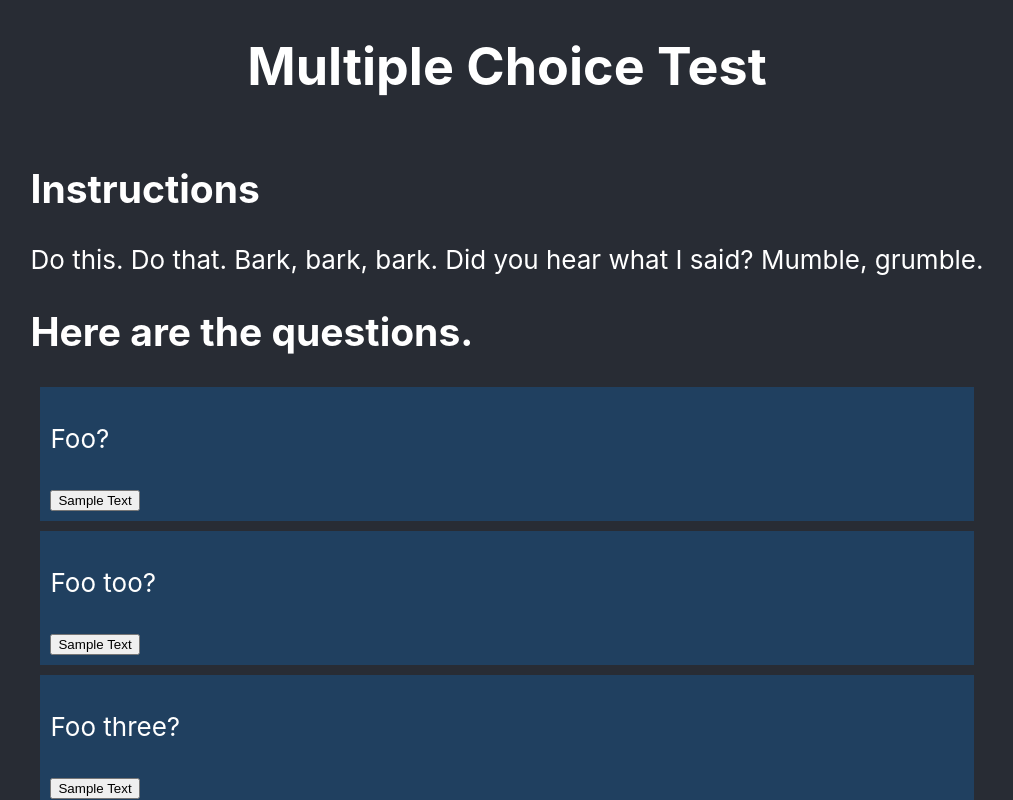
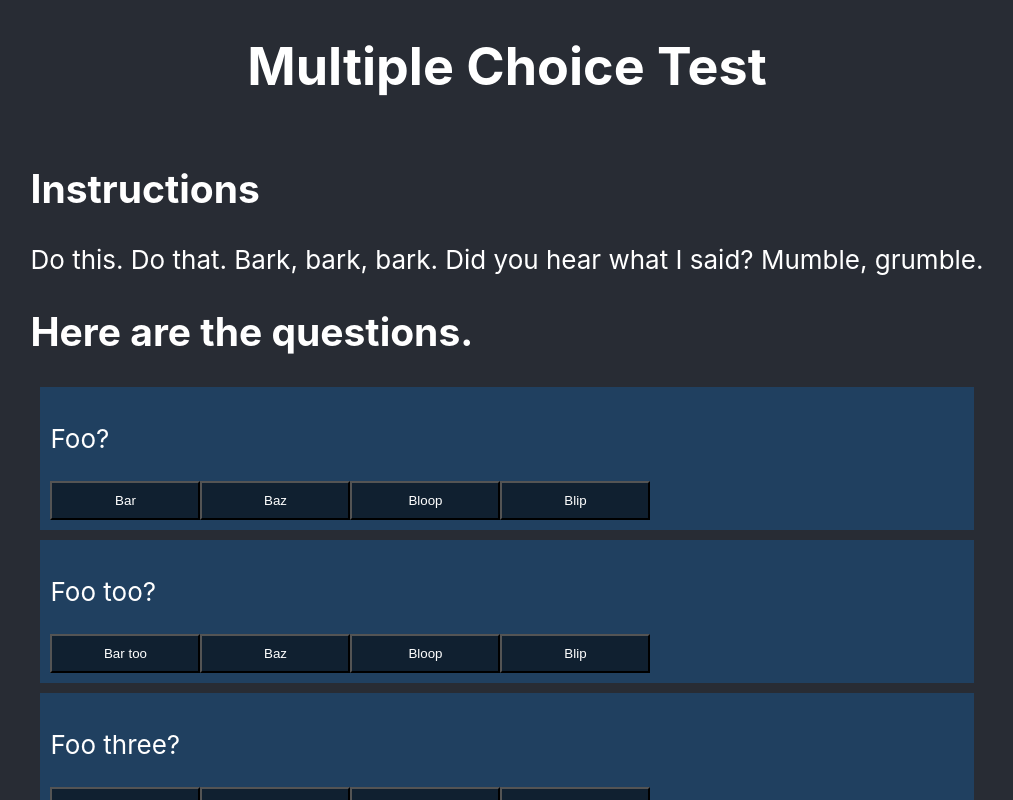
Before and after one commit to captainalan/Two-Part-Generic-Exam, a React (Create React App) app: page / in a window 1280 px wide. Shown: the top 800 px of the page, without its empty margins (133-1146 px from the left). Built offline with nearby package versions, Linux system fonts and the light colour scheme.

Commit message:
Cleaning things up a bit to do state stuff correctly

```diff
--- a/src/Exam.js
+++ b/src/Exam.js
@@ -1,30 +1,25 @@
 import React, { Component } from 'react'
 import QuestionList from './QuestionList.js'
+
+// We can shuffle the questions and answer choices and stuff on the backend
+const questions = [
+    {qid:'q1', question:'Foo?', choices:['Bar', 'Baz','Bloop','Blip']},
+    {qid:'q2', question:'Foo too?', choices:['Bar too','Baz','Bloop','Blip']},
+    {qid:'q3', question:'Foo three?', choices:['Bar tree','Baz','Bloop','Blip']},
+    {qid:'q4', question:'Foo four?', choices:['Foo for thought','answer','me','this']}
+]
 
 class Exam extends Component {
     constructor(props){
         super(props);
-
-        // Example questions; in the future get these from some backend,
-        // Serve on express server via JSON?
-
-        // We can shuffle the questions and answer choices and stuff on the backend
-        // Here, just be able to select answers, make them ready for submission
-
         this.state = {
-            questions:[
-                {qid:'q1', question:'Foo?', choices:['Bar', 'Baz','Bloop','Blip']},
-                {qid:'q2', question:'Foo too?', choices:['Bar too','Baz','Bloop','Blip']},
-                {qid:'q3', question:'Foo three?', choices:['Bar tree','Baz','Bloop','Blip']},
-                {qid:'q4', question:'Foo four?', choices:['Foo for thought','answer','me','this']}
-            ],
+            questions:questions,
         }
     }
 
     selectChoice(qid,resp) {
         // console.log('You said ' + resp + ' for ' + qid);
-        // Answered question just stored in this.state under qid as key for now
-        this.setState({ [qid]:resp }); // JSX trickery to use dynamic key; maybe not best practice?
+        // this.setState({ [qid]:resp }); // JSX trickery to use dynamic key; maybe not best practice?
     }
 
     render() {
@@ -35,6 +30,7 @@
                 <h2>Here are the questions.</h2>
                 <QuestionList
                     questions={this.state.questions}
+                    responses={this.state.responses}
                     onClick={(qid,resp) => this.selectChoice(qid,resp)}
                 />
             </div>
--- a/src/Question.css
+++ b/src/Question.css
@@ -1,7 +1,5 @@
 div.Question {
     margin: 10px;
-}
-div.Problem {
     background: #204060;
     padding: 10px;
 }
--- a/src/Question.js
+++ b/src/Question.js
@@ -5,14 +5,16 @@
 // answer choices.
 class Question extends React.Component {
     render() {
-        return(
+        return (
             <div className='Question'>
-                <div className="Problem">
-                    <Problem>{this.props.question}</Problem>
-                    {/* Insert code here to render choices*/}
-                    <Choice>Sample Text</Choice>
-
-                </div>
+                <Problem>{this.props.question}</Problem>
+                {/* Insert code here to render choices*/}
+                {this.props.choices.map((choice_text, i) =>
+                    <Choice
+                        key={i} // index of answer choice
+                        className='Choice'>{choice_text}
+                    </Choice>
+                )}
             </div>
         )
     }
@@ -37,14 +39,12 @@
 class Choice extends React.Component {
     render() {
         const {
-            onClick,
             className,
             children,
         } = this.props;
 
         return (
             <button
-                onClick={onClick}
                 className={className}
                 type="button"
             >
--- a/src/QuestionList.js
+++ b/src/QuestionList.js
@@ -6,10 +6,9 @@
     renderQuestion(item,i) {
         return(
             <Question
-                key={item.qid} /* Look for a better solution than this */
+                key={item.objectId} /* Look for a better solution than this */
                 question={item.question}
                 choices={item.choices}
-                onClick={i => this.props.onClick(item.qid,i)}
             />
         );
     }
```
